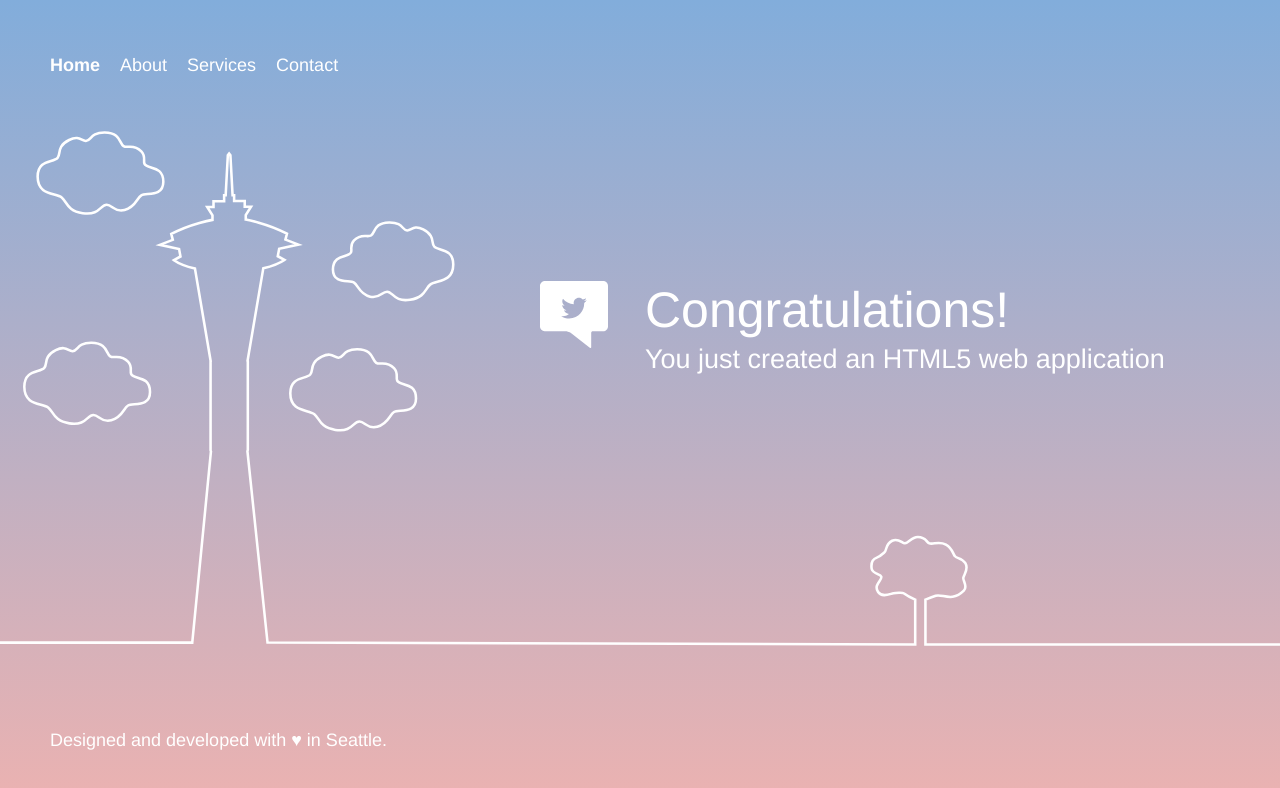
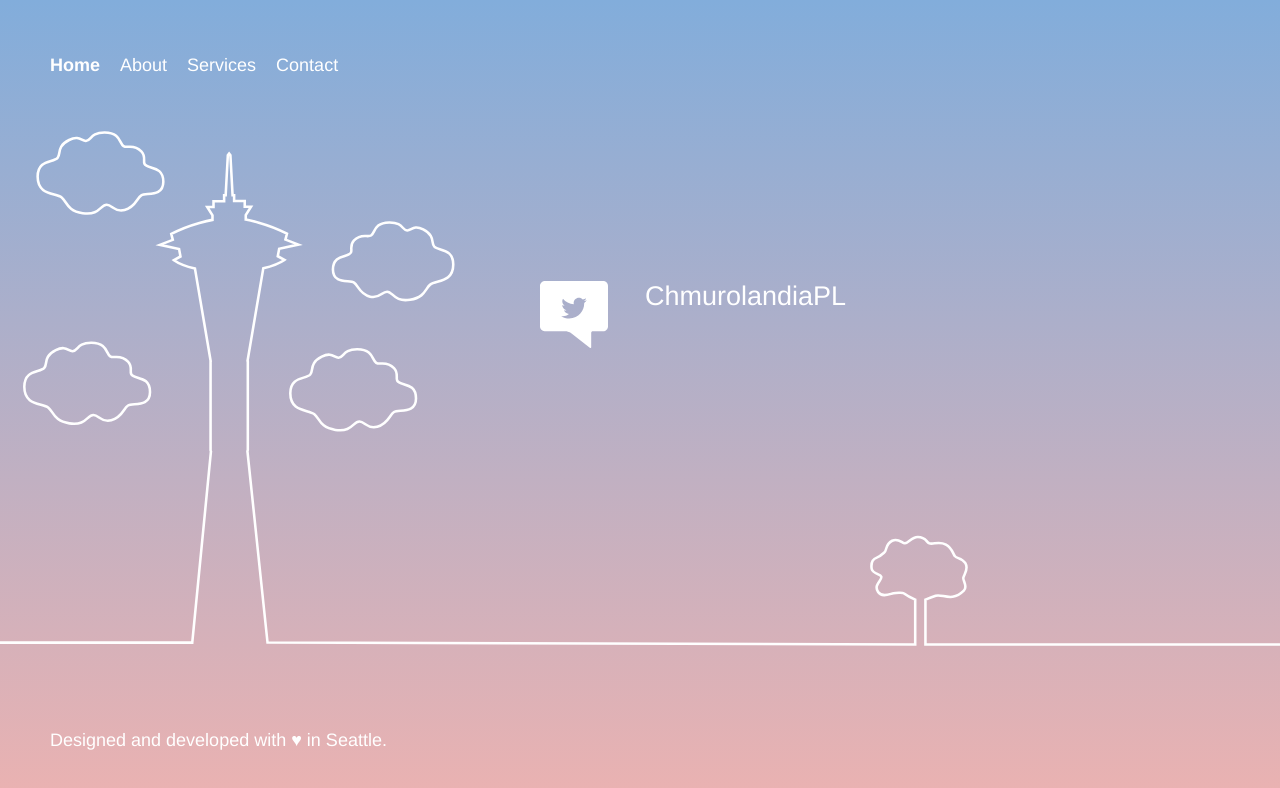
Before and after one commit to siranen/Chmurolandia.PL, a plain HTML site: page webpage/index.html in a window 1280 px wide. Drawn offline with Linux system fonts and the light colour scheme.

Commit message:
Update index.html

```diff
--- a/webpage/index.html
+++ b/webpage/index.html
@@ -58,8 +58,7 @@
         <div class="message">
             <a class="twitter-link" href="http://twitter.com/home/?status=I%20created%20a%20project%20with%20AWS%20CodeStar!%20%23AWS%20%23AWSCodeStar%20https%3A%2F%2Faws.amazon.com%2Fcodestar"><img src="img/tweet.svg" /></a>
             <div class="text">
-                <h1>Congratulations!</h1>
-                <h2>You just created an HTML5 web application</h2>
+                <h2>ChmurolandiaPL</h2>
             </div>
         </div>
     </div>
```
